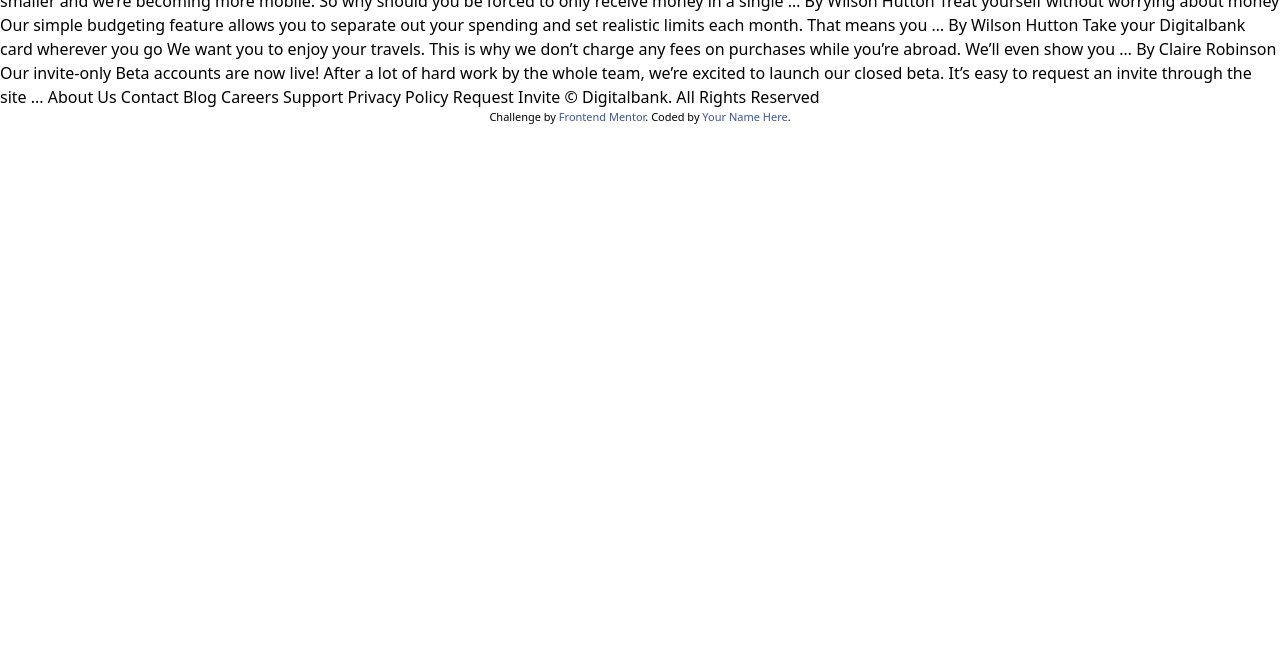
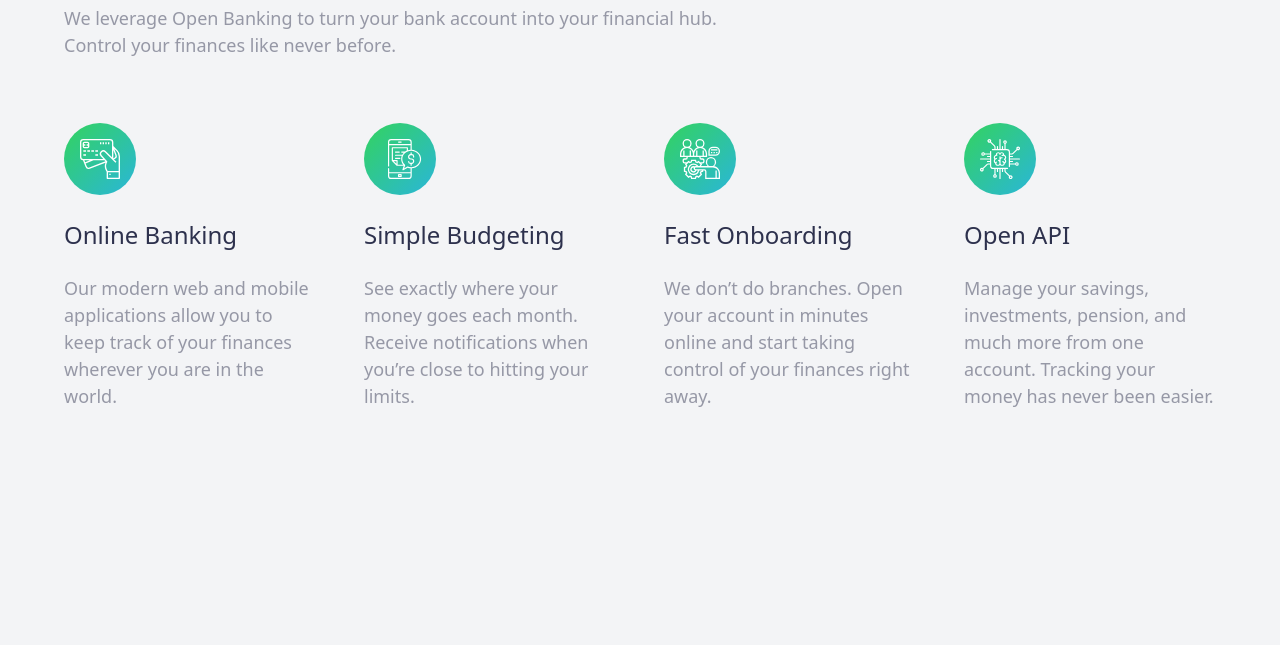
Before and after one commit to haykaysweb/digital-bank-frontend, a plain HTML site: page index.html in a window 1280 px wide. Shown: the part 155-800 px from the top of the page. Drawn offline with nearby package versions, Linux system fonts and the light colour scheme.

Commit message:
Why Choose Digital Section

```diff
--- a/index.html
+++ b/index.html
@@ -1,103 +1,107 @@
 <!DOCTYPE html>
 <html lang="en">
   <head>
-  <meta charset="UTF-8">
-  <meta name="viewport" content="width=device-width, initial-scale=1.0"> <!-- displays site properly based on user's device -->
+    <meta charset="UTF-8" />
+    <meta name="viewport" content="width=device-width, initial-scale=1.0" />
+    <!-- displays site properly based on user's device -->
 
-  <link rel="icon" type="image/png" sizes="32x32" href="./images/favicon-32x32.png">
+    <link
+      rel="icon"
+      type="image/png"
+      sizes="32x32"
+      href="./images/favicon-32x32.png"
+    />
 
     <title>Frontend Mentor | Digitalbank landing page</title>
     <script src="https://cdn.jsdelivr.net/npm/@tailwindcss/browser@4"></script>
-  <link rel="stylesheet" href="./style.css">
+    <link rel="stylesheet" href="./style.css" />
 
     <!-- Feel free to remove these styles or customise in your own stylesheet 👍 -->
     <style>
-    .attribution { font-size: 11px; text-align: center; }
-    .attribution a { color: hsl(228, 45%, 44%); }
+      .attribution {
+        font-size: 11px;
+        text-align: center;
+      }
+      .attribution a {
+        color: hsl(228, 45%, 44%);
+      }
     </style>
   </head>
-<body>
+  <body class="bg-[var(--Gray100)]">
+    <main class="max-w-[1200px] mx-auto px-6 py-4">
+      <section class="grid grid-cols-12 gap-y-10 gap-x-4 text-center lg:grid grid-cols-12 gap-x-12 lg:mb-20 md:grid-cols-12">
+        <div class="col-span-12 lg:text-start md:text-start">
+          <h1 class="text-4xl my-2 text-[var(--Blue950)] mt-16 leading-18">Why choose Digitalbank?</h1>
+          <p class="text-[var(--Gray600)] lg:w-[660px] mb-6">
+            We leverage Open Banking to turn your bank account into your
+            financial hub. Control your finances like never before.
+          </p>
+        </div>
+        <div class="col-span-12 lg:col-span-3 lg:text-start md:text-start md:col-span-6">
+          <img src="./images/icon-online.svg" alt="" class="mx-auto lg:ml-0 md:ml-0"/>
+          <h1 class="text-2xl my-6 text-[var(--Blue950)]">Online Banking</h1>
+          <p class="text-[var(--Gray600)]">
+            Our modern web and mobile applications allow you to keep track of
+            your finances wherever you are in the world.
+          </p>
+        </div>
+        <div class="col-span-12 lg:col-span-3 lg:text-start md:text-start md:col-span-6">
+          <img src="./images/icon-budgeting.svg" alt="" class="mx-auto lg:ml-0 md:ml-0"/>
+          <h1 class="text-2xl my-6 text-[var(--Blue950)]">Simple Budgeting</h1>
+          <p class="text-[var(--Gray600)]">
+            See exactly where your money goes each month. Receive notifications
+            when you’re close to hitting your limits.
+          </p>
+        </div>
+        <div class="col-span-12 lg:col-span-3 lg:text-start md:col-span-6 md:text-start">
+          <img src="./images/icon-onboarding.svg" alt="" class="mx-auto lg:ml-0 md:ml-0"/>
+          <h1 class="text-2xl my-6 text-[var(--Blue950)]">Fast Onboarding</h1>
+          <p class="text-[var(--Gray600)]">
+            We don’t do branches. Open your account in minutes online and start
+            taking control of your finances right away.
+          </p>
+        </div>
+        <div class="col-span-12 lg:col-span-3 lg:text-start md:col-span-6 md:text-start">
+          <img src="./images/icon-api.svg" alt="" class="mx-auto lg:ml-0 md:ml-0"/>
+          <h1 class="text-2xl my-6 text-[var(--Blue950)]">Open API</h1>
+          <p class="text-[var(--Gray600)]">
+            Manage your savings, investments, pension, and much more from one
+            account. Tracking your money has never been easier.
+          </p>
+        </div>
+      </section>
+    </main>
 
-  Home
-  About
-  Contact
-  Blog
-  Careers
+    <!-- Home About Contact Blog Careers Request Invite Next generation digital
+    banking Take your financial life online. Your Digitalbank account will be a
+    one-stop-shop for spending, saving, budgeting, investing, and much more.
+    Request Invite Why choose Digitalbank? We leverage Open Banking to turn your
+    bank account into your financial hub. Control your finances like never
+    before. Online Banking Our modern web and mobile applications allow you to
+    keep track of your finances wherever you are in the world. Simple Budgeting
+    See exactly where your money goes each month. Receive notifications when
+    you’re close to hitting your limits. Fast Onboarding We don’t do branches.
+    Open your account in minutes online and start taking control of your
+    finances right away. Open API Manage your savings, investments, pension, and
+    much more from one account. Tracking your money has never been easier.
+    Latest Articles By Claire Robinson Receive money in any currency with no
+    fees The world is getting smaller and we’re becoming more mobile. So why
+    should you be forced to only receive money in a single … By Wilson Hutton
+    Treat yourself without worrying about money Our simple budgeting feature
+    allows you to separate out your spending and set realistic limits each
+    month. That means you … By Wilson Hutton Take your Digitalbank card wherever
+    you go We want you to enjoy your travels. This is why we don’t charge any
+    fees on purchases while you’re abroad. We’ll even show you … By Claire
+    Robinson Our invite-only Beta accounts are now live! After a lot of hard
+    work by the whole team, we’re excited to launch our closed beta. It’s easy
+    to request an invite through the site ... About Us Contact Blog Careers
+    Support Privacy Policy Request Invite © Digitalbank. All Rights Reserved -->
 
-  Request Invite
-
-
-
-  Next generation digital banking
-
-  Take your financial life online. Your Digitalbank account will be a one-stop-shop
-  for spending, saving, budgeting, investing, and much more.
-
-  Request Invite
-
-
-
-  Why choose Digitalbank?
-
-  We leverage Open Banking to turn your bank account into your financial hub. Control
-  your finances like never before.
-
-  Online Banking
-  Our modern web and mobile applications allow you to keep track of your finances
-  wherever you are in the world.
-
-  Simple Budgeting
-  See exactly where your money goes each month. Receive notifications when you’re
-  close to hitting your limits.
-
-  Fast Onboarding
-  We don’t do branches. Open your account in minutes online and start taking control
-  of your finances right away.
-
-  Open API
-  Manage your savings, investments, pension, and much more from one account. Tracking
-  your money has never been easier.
-
-
-
-  Latest Articles
-
-  By Claire Robinson
-  Receive money in any currency with no fees
-  The world is getting smaller and we’re becoming more mobile. So why should you be
-  forced to only receive money in a single …
-
-  By Wilson Hutton
-  Treat yourself without worrying about money
-  Our simple budgeting feature allows you to separate out your spending and set
-  realistic limits each month. That means you …
-
-  By Wilson Hutton
-  Take your Digitalbank card wherever you go
-  We want you to enjoy your travels. This is why we don’t charge any fees on purchases
-  while you’re abroad. We’ll even show you …
-
-  By Claire Robinson
-  Our invite-only Beta accounts are now live!
-  After a lot of hard work by the whole team, we’re excited to launch our closed beta.
-  It’s easy to request an invite through the site ...
-
-
-
-  About Us
-  Contact
-  Blog
-  Careers
-  Support
-  Privacy Policy
-
-  Request Invite
-
-  © Digitalbank. All Rights Reserved
-
-  <div class="attribution">
-    Challenge by <a href="https://www.frontendmentor.io?ref=challenge" target="_blank">Frontend Mentor</a>.
-    Coded by <a href="#">Your Name Here</a>.
-  </div>
+    <!-- <div class="attribution">
+      Challenge by
+      <a href="https://www.frontendmentor.io?ref=challenge" target="_blank"
+        >Frontend Mentor</a
+      >. Coded by <a href="#">Your Name Here</a>.
+    </div> -->
   </body>
 </html>
```
Lines whose indentation alone changed are shown as unchanged.
